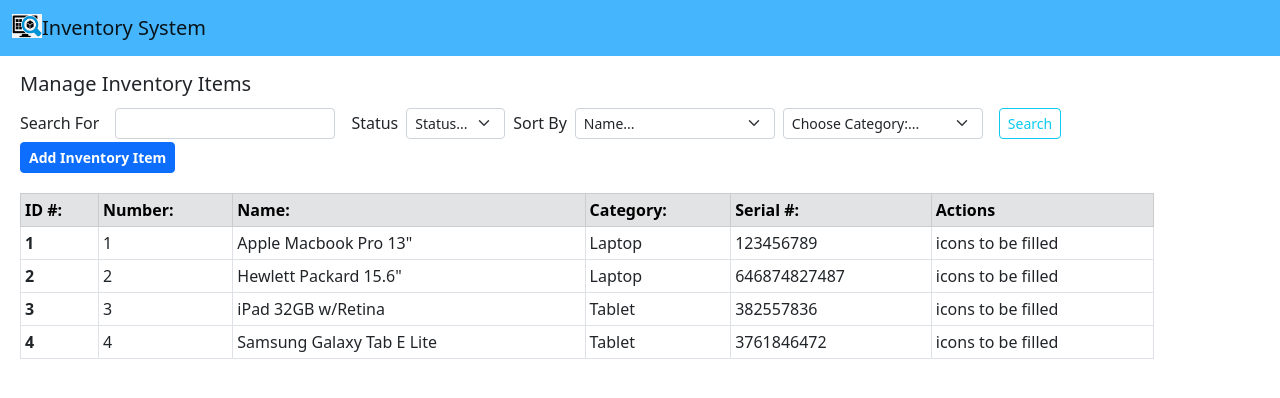
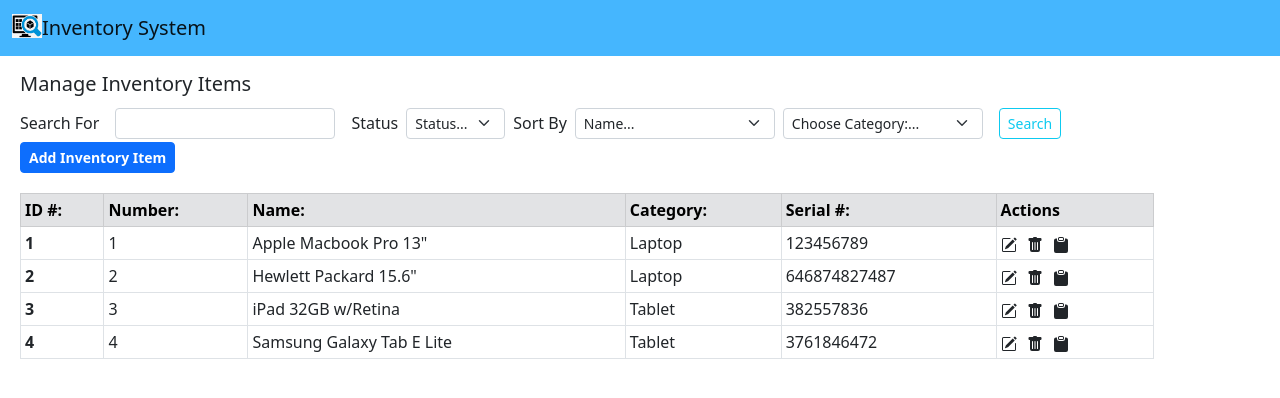
Before and after one commit to anne716/inventory-system, a React (Vite) app: page / in a window 1280 px wide. Shown: the top 398 px of the page. Built offline with nearby package versions, Linux system fonts and the light colour scheme.

Commit message:
Added icons

```diff
--- a/package.json
+++ b/package.json
@@ -11,7 +11,9 @@
   },
   "dependencies": {
     "bootstrap": "^5.2.3",
+    "bootstrap-icons": "^1.11.1",
     "react": "^18.2.0",
+    "react-bootstrap-icons": "^1.10.3",
     "react-dom": "^18.2.0"
   },
   "devDependencies": {
--- a/src/main.tsx
+++ b/src/main.tsx
@@ -1,3 +1,5 @@
+import "bootstrap/dist/css/bootstrap.min.css";
+
 import React from "react";
 import ReactDOM from "react-dom/client";
 import App from "./App.tsx";
--- a/src/pages/HomePage/ProductTable/Table.css
+++ b/src/pages/HomePage/ProductTable/Table.css
@@ -2,4 +2,8 @@
     max-width: 90%; /* Adjust this value to control the maximum width */
     margin: 20px 0 auto; /* Center the table horizontally */
     overflow-x: auto; /* Enable horizontal scrolling if needed */
-  }
+}
+.icon-wrapper {
+    display: inline-block; /* Display the icons side by side */
+    margin-right: 10px; /* Adjust the margin to control the spacing */
+}
--- a/src/pages/HomePage/ProductTable/Table.tsx
+++ b/src/pages/HomePage/ProductTable/Table.tsx
@@ -1,3 +1,5 @@
+import * as Icon from "react-bootstrap-icons";
+
 import "./Table.css";
 
 function Table() {
@@ -21,7 +23,17 @@ function Table() {
             <td>Apple Macbook Pro 13"</td>
             <td>Laptop</td>
             <td>123456789</td>
-            <td>icons to be filled</td>
+            <td>
+              <div className="icon-wrapper">
+                <Icon.PencilSquare />
+              </div>
+              <div className="icon-wrapper">
+                <Icon.TrashFill />
+              </div>
+              <div className="icon-wrapper">
+                <Icon.ClipboardFill />
+              </div>
+            </td>
           </tr>
           <tr>
             <th scope="row">2</th>
@@ -29,7 +41,17 @@ function Table() {
             <td>Hewlett Packard 15.6"</td>
             <td>Laptop</td>
             <td>646874827487</td>
-            <td>icons to be filled</td>
+            <td>
+              <div className="icon-wrapper">
+                <Icon.PencilSquare />
+              </div>
+              <div className="icon-wrapper">
+                <Icon.TrashFill />
+              </div>
+              <div className="icon-wrapper">
+                <Icon.ClipboardFill />
+              </div>
+            </td>
           </tr>
           <tr>
             <th scope="row">3</th>
@@ -37,7 +59,17 @@ function Table() {
             <td>iPad 32GB w/Retina</td>
             <td>Tablet</td>
             <td>382557836</td>
-            <td>icons to be filled</td>
+            <td>
+              <div className="icon-wrapper">
+                <Icon.PencilSquare />
+              </div>
+              <div className="icon-wrapper">
+                <Icon.TrashFill />
+              </div>
+              <div className="icon-wrapper">
+                <Icon.ClipboardFill />
+              </div>
+            </td>
           </tr>
           <tr>
             <th scope="row">4</th>
@@ -45,7 +77,17 @@ function Table() {
             <td>Samsung Galaxy Tab E Lite</td>
             <td>Tablet</td>
             <td>3761846472</td>
-            <td>icons to be filled</td>
+            <td>
+              <div className="icon-wrapper">
+                <Icon.PencilSquare />
+              </div>
+              <div className="icon-wrapper">
+                <Icon.TrashFill />
+              </div>
+              <div className="icon-wrapper">
+                <Icon.ClipboardFill />
+              </div>
+            </td>
           </tr>
         </tbody>
       </table>
```
Also changed, not shown: 1 other file (tests, documents, lock files or other folders).
